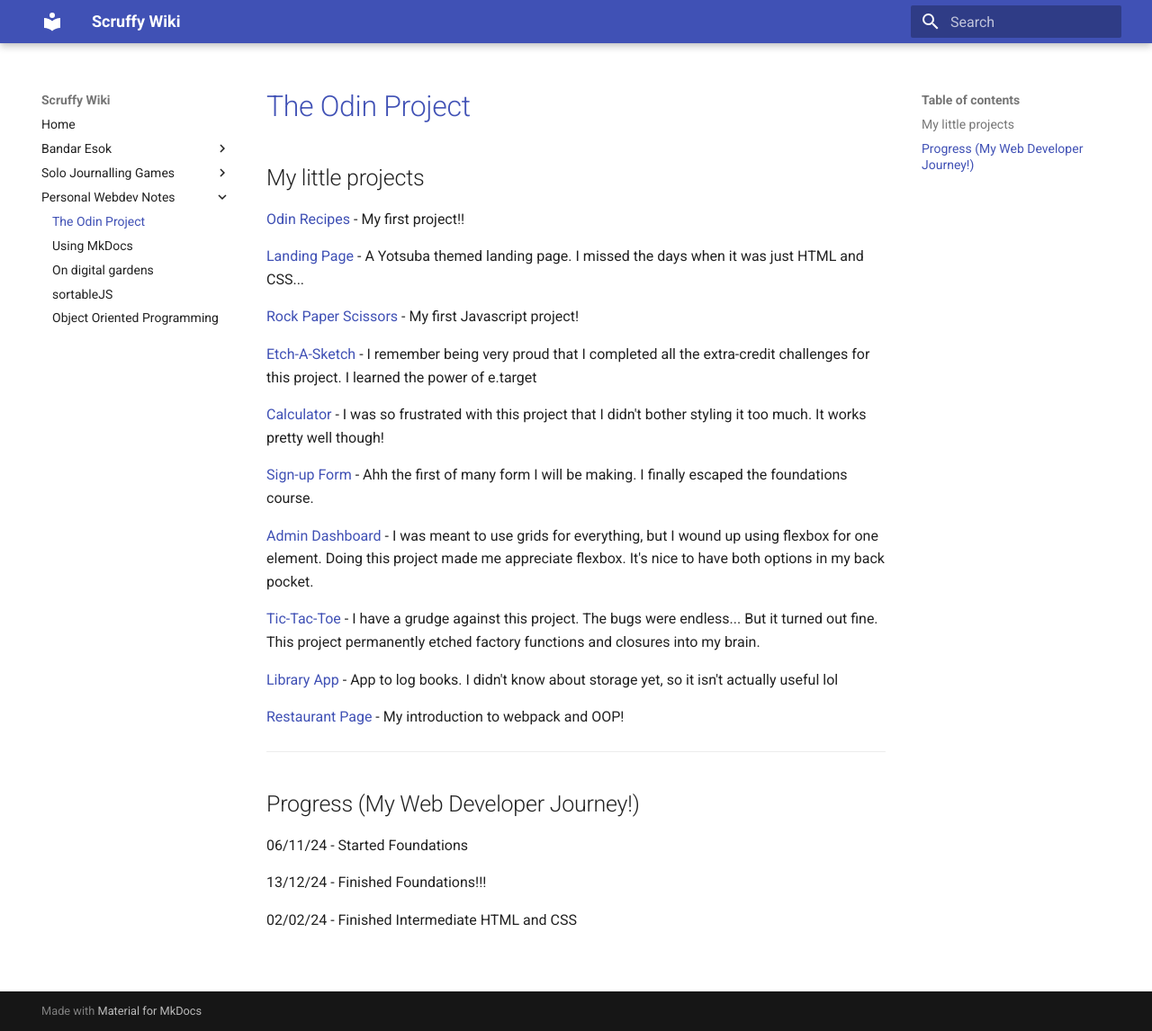
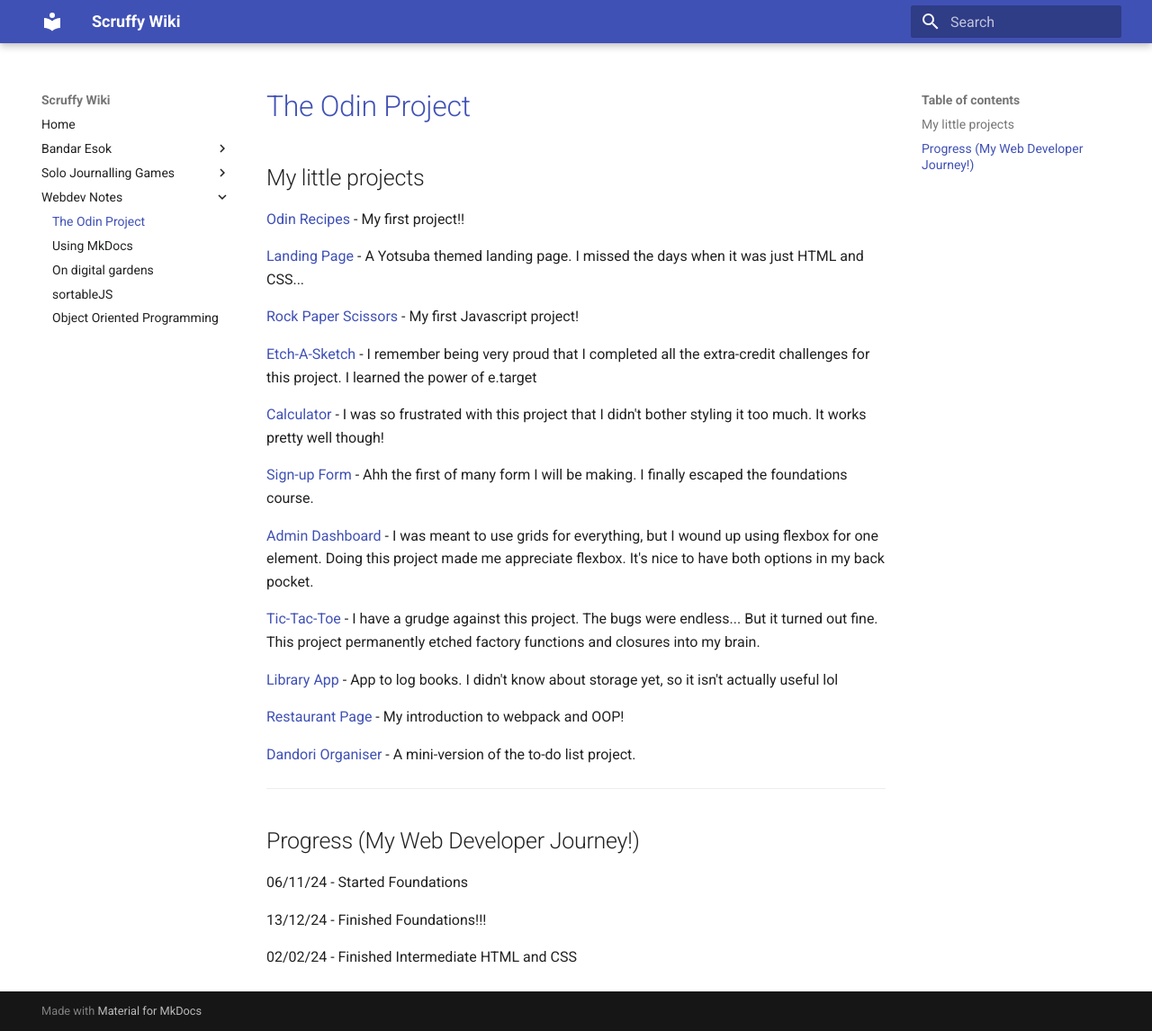
Before and after one commit to muahchee/scruffyWiki, an MkDocs documentation site: the page built from docs/notes/webdevNotes/the-odin-project.md, in a window 1280 px wide and 1146 px high. Shown: the whole window at 90% size. Built offline with MkDocs 1.6.1 and Material for MkDocs 9.7.7, drawn with Linux system fonts in a browser that asks for light colours.

Commit message:
add dandori organiser link

```diff
--- a/docs/notes/webdevNotes/the-odin-project.md
+++ b/docs/notes/webdevNotes/the-odin-project.md
@@ -23,6 +23,8 @@
 
 [Restaurant Page](https://muahchee.github.io/restaurant-page/) - My introduction to webpack and OOP!
 
+[Dandori Organiser](https://muahchee.github.io/dandori-organiser/) - A mini-version of the to-do list project.
+
 
 ---
 
--- a/mkdocs.yml
+++ b/mkdocs.yml
@@ -21,7 +21,7 @@
         - notes/exNovo/game#1/bandar-esok-ver-1.md
         - notes/exNovo/game#1/Events.md
 
-  - Personal Webdev Notes:
+  - Webdev Notes:
     - notes/webdevNotes/the-odin-project.md
     - notes/webdevNotes/using-mkdocs.md
     - notes/webdevNotes/on-digital-gardens.md
```
